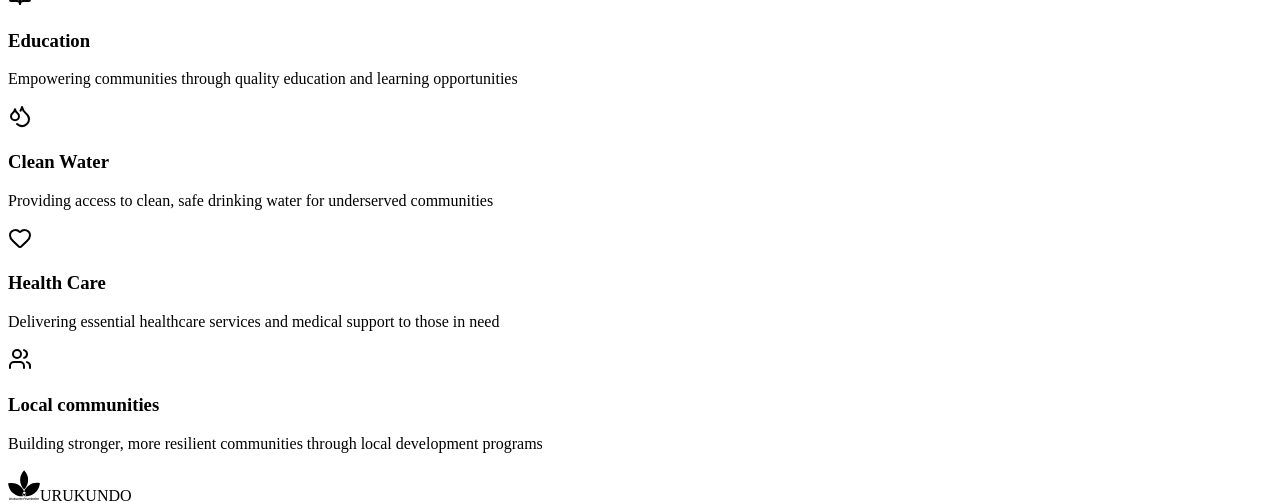
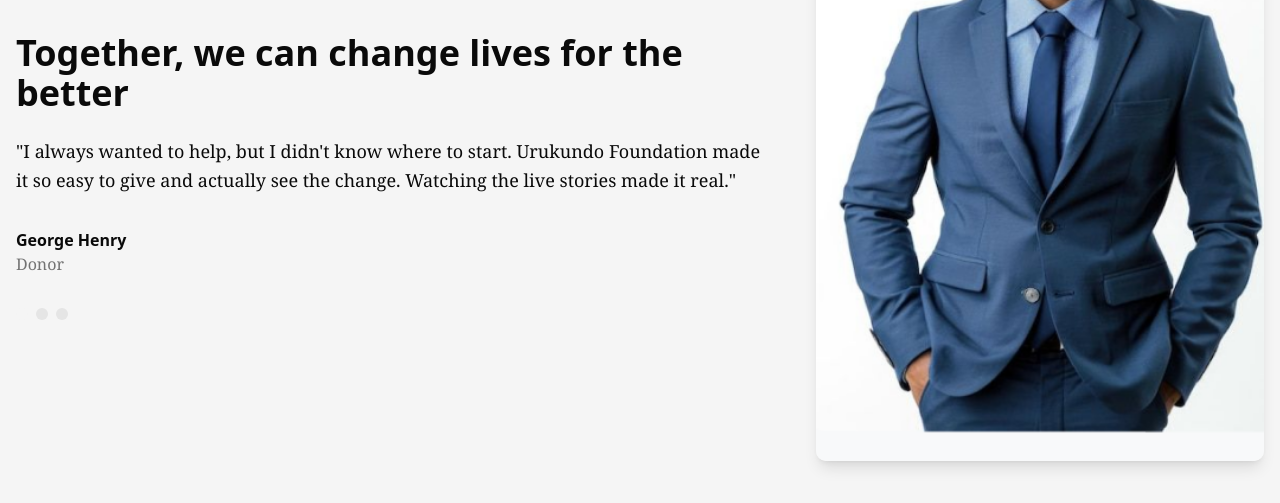
Before and after one commit to Echo-Sols-Ltd/Urukundo_Foundation-Web, a Next.js app in the folder frontend/: page / in a window 1280 px wide. Shown: the part 2235-2738 px from the top of the page. Built offline with nearby package versions, Linux system fonts and the light colour scheme; no server answers.

Commit message:
Add layout component for RootLayout and metadata configuration in Next.js

```diff
--- /dev/null
+++ b/frontend/src/app/layout.tsx
@@ -0,0 +1,29 @@
+import type { Metadata } from 'next';
+import './globals.css';
+import { AuthProvider } from '../contexts/AuthContext';
+
+export const metadata: Metadata = {
+  title: 'Urukundo Foundation - Share Love, Save Lives',
+  description:
+    'At Urukundo Foundation, we believe that technology and compassion together can bridge the gap between those who want to give and those in need.',
+  keywords: ['charity', 'donation', 'helping others'],
+  authors: [
+    {
+      name: 'Echo Sols',
+    },
+  ],
+};
+
+export default function RootLayout({
+  children,
+}: Readonly<{
+  children: React.ReactNode;
+}>) {
+  return (
+    <html lang="en" className="antialiased">
+      <body>
+        <AuthProvider>{children}</AuthProvider>
+      </body>
+    </html>
+  );
+}
```
Also changed, not shown: 1 other file (tests, documents, lock files or other folders).
